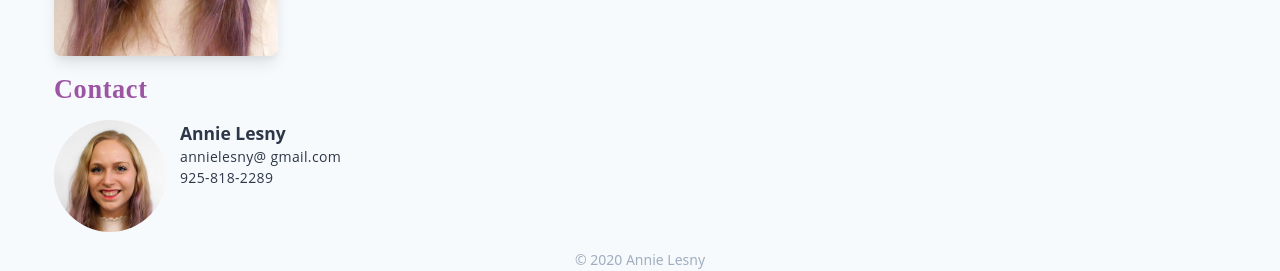
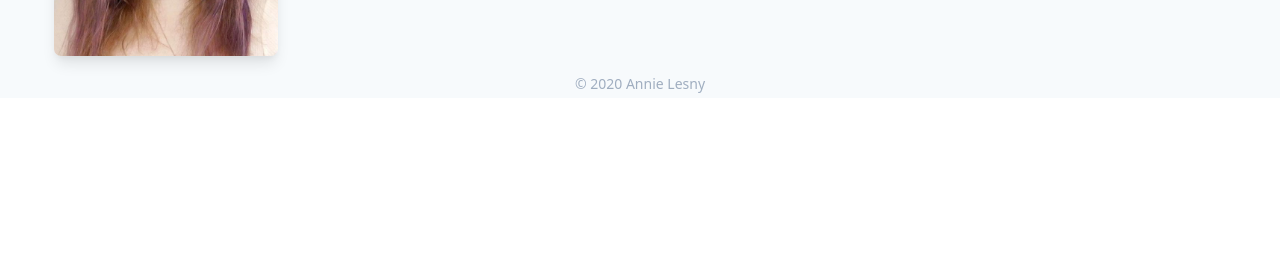
Before and after one commit to devmart10/annie-website, a Next.js app: page / in a window 1280 px wide. Shown: the part 1033-1304 px from the top of the page. After the commit the page ends 1131 px from the top, so only its background shows below. Built offline with nearby package versions, Linux system fonts and the light colour scheme.

Commit message:
no contact card on landing page

```diff
--- a/pages/index.js
+++ b/pages/index.js
@@ -9,7 +9,6 @@ const Index = () => {
     <>
       <Hero></Hero>
       <AboutMe></AboutMe>
-      <Contact></Contact>
     </>
   );
 };
```
